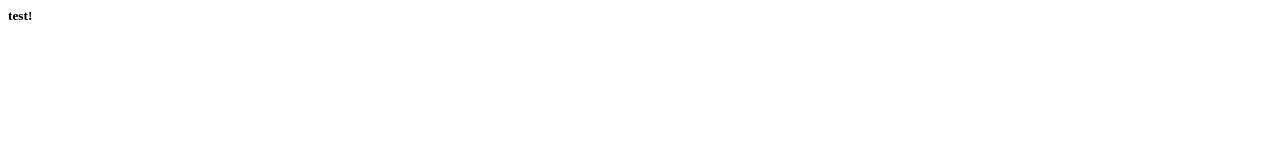
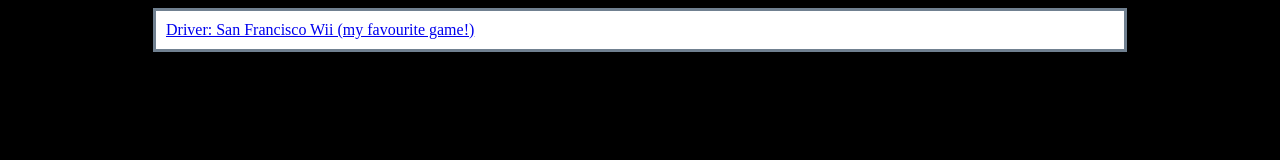
Before and after one commit to Jesse2431/jesse2431.github.io, a plain HTML site: page driversf_wii/driversf_wii.html in a window 1280 px wide. Drawn offline with Linux system fonts and the light colour scheme; files that its build step writes are made by us from their sources.

Commit message:
I have no idea what I did but it fixed something iirc

```diff
--- a/driversf_wii/driversf_wii.html
+++ b/driversf_wii/driversf_wii.html
@@ -1 +1,11 @@
-<h5>test!</h5>
+<!DOCTYPE html>
+<html>
+<head>
+    <link rel="stylesheet" href="styles.css">
+</head>
+<body>
+    <div class="MainArticle">
+        <a href="/driversf_wii/driversf_wii.html">Driver: San Francisco Wii (my favourite game!)</a>
+    </div>
+</body>
+</html>
```
Also changed, not shown: driversf_wii/Emulation/how2emulate.TXT (added).
